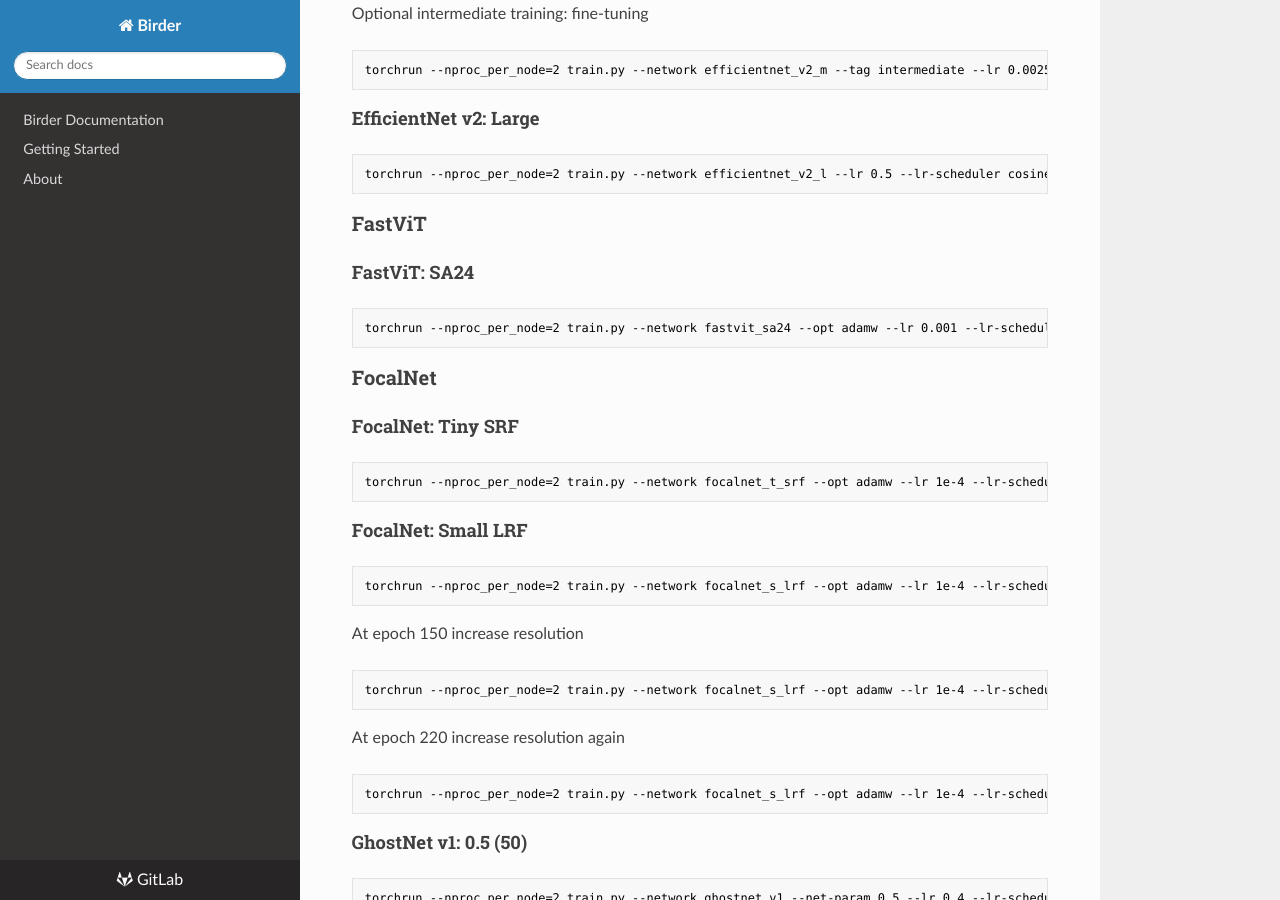
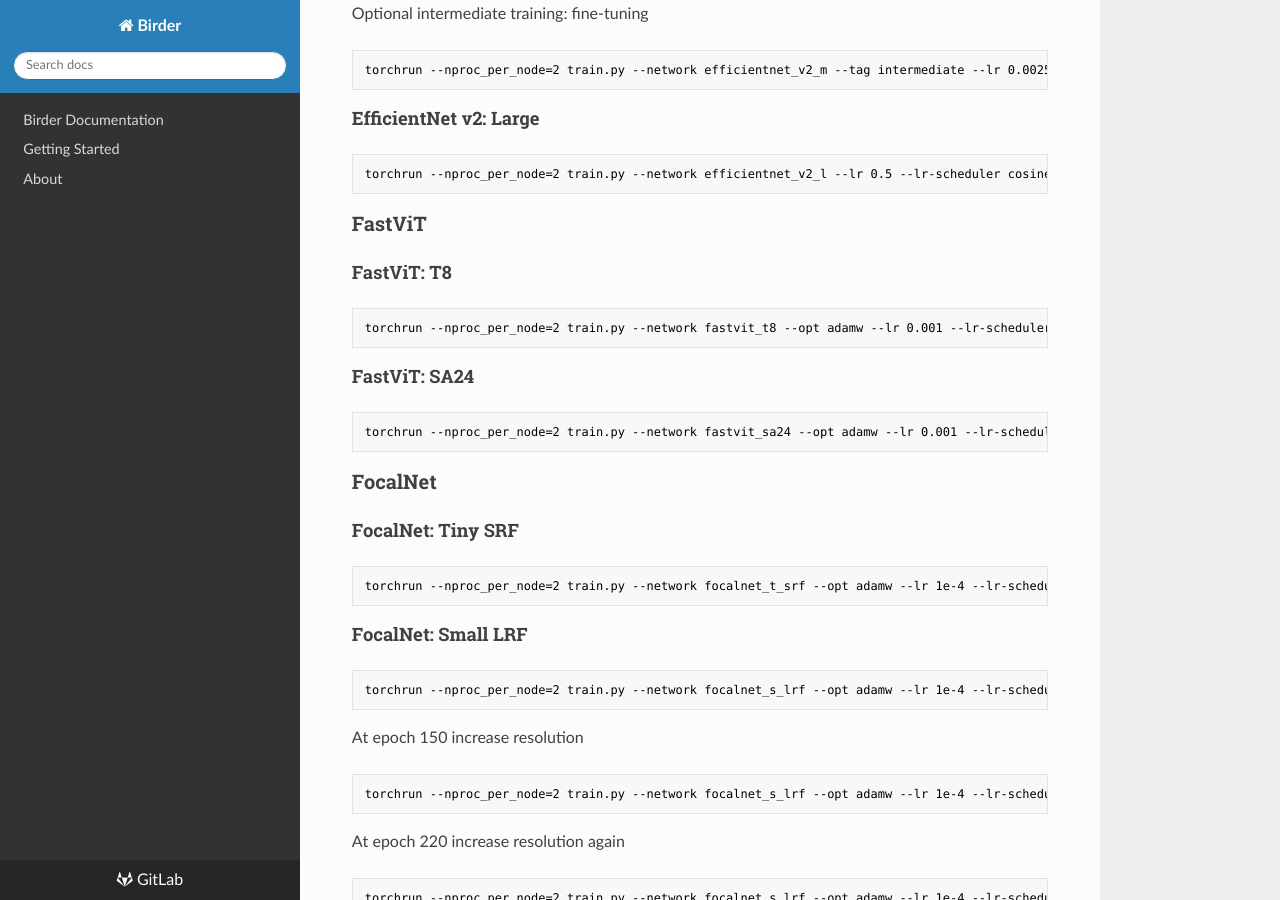
Before and after one commit to birder-project/birder, an MkDocs documentation site: the page built from docs/training.md, in a window 1280 px wide and 900 px high, scrolled down 9169 px. Built offline with MkDocs 1.6.1, drawn with Linux system fonts in a browser that asks for light colours; nearby versions of some CDN libraries.

Commit message:
Sync from private repo

````diff
--- a/docs/training.md
+++ b/docs/training.md
@@ -479,10 +479,16 @@
 
 ### FastViT
 
+#### FastViT: T8
+
+```sh
+torchrun --nproc_per_node=2 train.py --network fastvit_t8 --opt adamw --lr 0.001 --lr-scheduler cosine --lr-cosine-min 1e-7 --warmup-epochs 5 --batch-size 256 --epochs 300 --size 256 --wd 0.05 --norm-wd 0 --grad-accum-steps 4 --smoothing-alpha 0.1 --mixup-alpha 0.8 --cutmix --aug-level 4 --model-ema --ra-sampler --ra-reps 2 --fast-matmul --compile
+```
+
 #### FastViT: SA24
 
 ```sh
-torchrun --nproc_per_node=2 train.py --network fastvit_sa24 --opt adamw --lr 0.001 --lr-scheduler cosine --lr-cosine-min 1e-7 --warmup-epochs 5 --batch-size 64 --epochs 300 --size 256 --wd 0.05 --norm-wd 0 --grad-accum-steps 8 --smoothing-alpha 0.1 --mixup-alpha 0.8 --cutmix --aug-level 4 --model-ema --ra-sampler --ra-reps 2 --amp --compile
+torchrun --nproc_per_node=2 train.py --network fastvit_sa24 --opt adamw --lr 0.001 --lr-scheduler cosine --lr-cosine-min 1e-7 --warmup-epochs 5 --batch-size 128 --epochs 300 --size 256 --wd 0.05 --norm-wd 0 --grad-accum-steps 8 --smoothing-alpha 0.1 --mixup-alpha 0.8 --cutmix --aug-level 4 --model-ema --ra-sampler --ra-reps 2 --amp --compile
 ```
 
 ### FocalNet
````
Also changed, not shown: docs/training_compact.md (+8 -0 lines), 2 other files.
